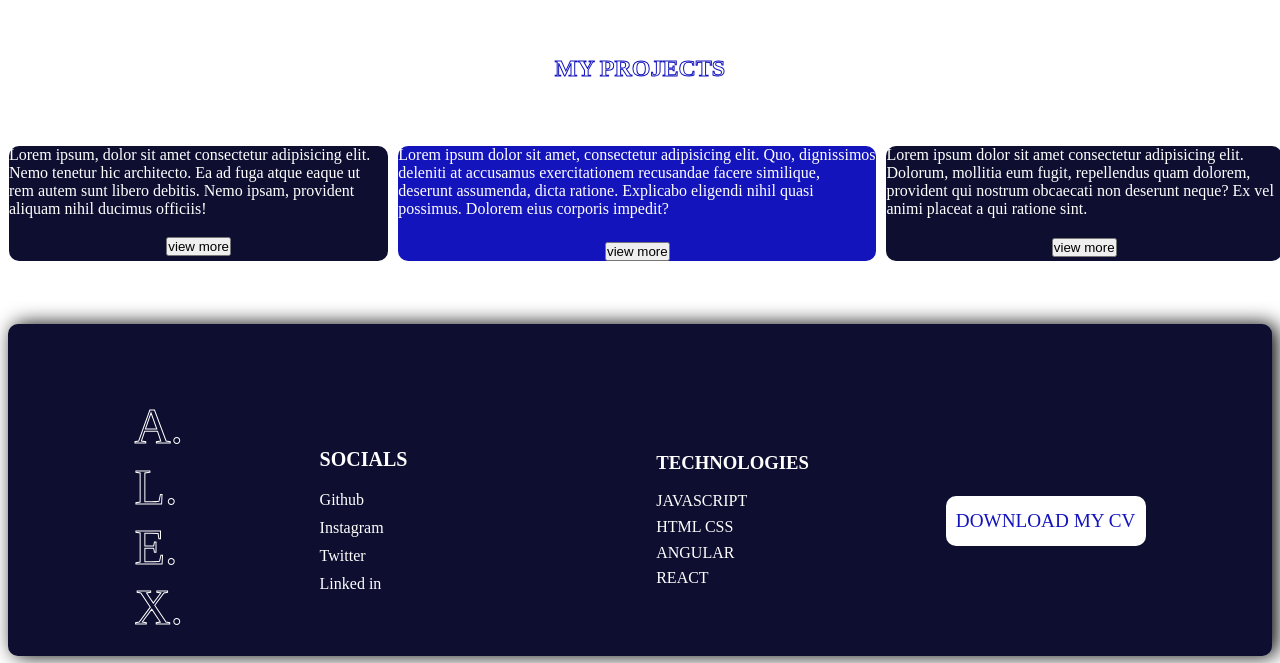
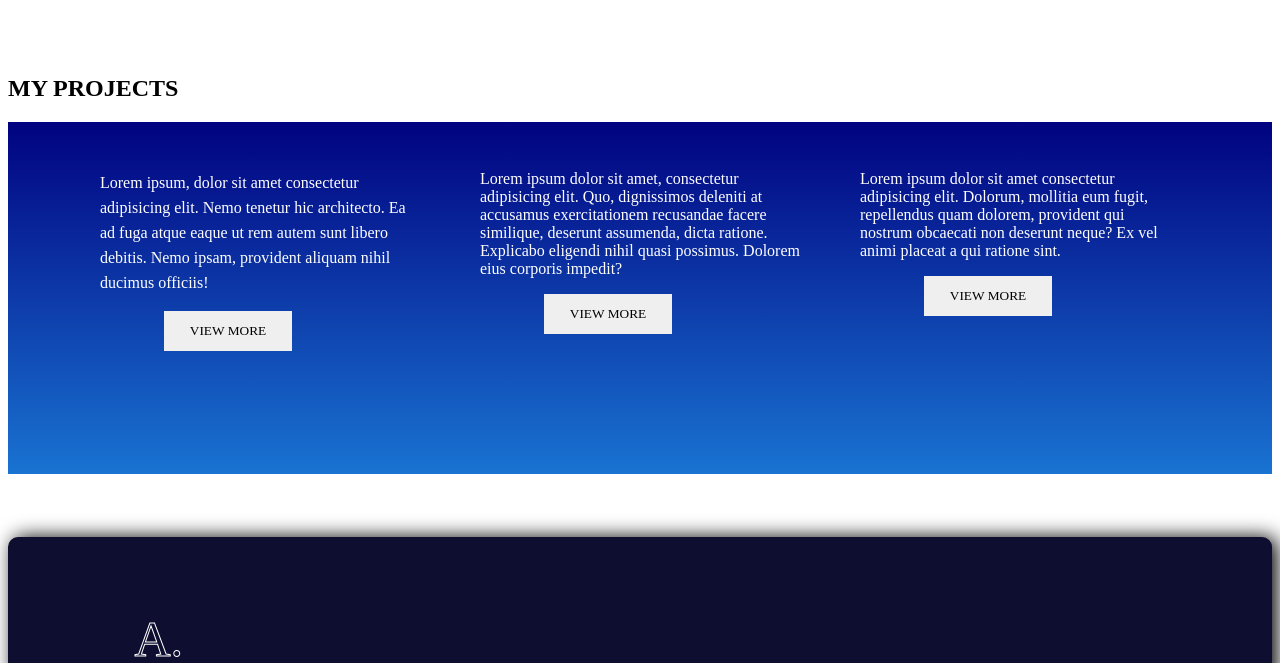
Before and after one commit to Njogu-Alex/Njogu-Alex, an Angular app: page / in a window 1280 px wide. Shown: the part 753-1416 px from the top of the page. Built offline with nearby package versions, Linux system fonts and the light colour scheme.

Commit message:
giving the info page its final looks

```diff
--- a/src/app/cards/cards.component.css
+++ b/src/app/cards/cards.component.css
@@ -1,45 +1,54 @@
-*{
-    margin: 0%;
-    padding: 0%;
+section{
+    margin: 0;
+    display: flex;
+    flex-wrap: wrap;
+    justify-content: space-evenly;
+    height: auto;
+    align-items: flex-start;
+    font-family: Arial, Helvetica, sans-serif;
+    padding: 2rem;
+    background: linear-gradient(0deg, #1973D1, #010280);
+
 }
-h2{
-    text-align: center;
-    -webkit-text-stroke: 1px rgb(20, 20, 189);
+.card-one{
+    width:20em;
+    min-height: 18em;
+
+}
+.card-one p{
+    color: white;
+    line-height: 25px;
+    font-family: 'Times New Roman', Times, serif;
+}
+.card-one h2{
     color: transparent;
-    width: 100%;
-    font-weight: 700;
+    -webkit-text-stroke: 1px white;
 }
-section{
-    margin-left: -9px;
-    margin-right: -10px;
-    height: auto;
+.card-two{
+    width:20em;
+    min-height: 18em;
+
 }
-.card-holder{
-    left: 0%;
-    top: 0%;
-    display: flex;
+.card-two p{
+    color: white;
+    font-family: 'Times New Roman', Times, serif;
 }
-.card-holder div{
-    margin-top: 5%;
+.card-three{
+    width:20em;
+    min-height: 18em;
+
 }
-div.card-one{
-    margin-left: 10px;
-    background-color: rgb(14, 14, 48);
-    border-radius: 10px;
+.card-three p{
+    color: white;
+    font-family: 'Times New Roman', Times, serif;
 }
-.mybutton{
-    text-align: center;
+.mybutton .view{
+    justify-content: center;
+    align-items: centre;
+    margin-left: 5vw;
+    width:10vw;
+    height: 5vh;
+    border: none;
+    text-transform: uppercase;
+    font-family: 'Times New Roman', Times, serif;
 }
-div.card-two{
-    margin-left: 10px;
-    background-color: rgb(20, 20, 189);
-    border-radius: 10px;
-}
-div.card-three{
-    background-color: rgb(14, 14, 48);
-    margin-left: 10px;
-    border-radius: 10px;
-}
-div p{
-    color: white;
-}
```
